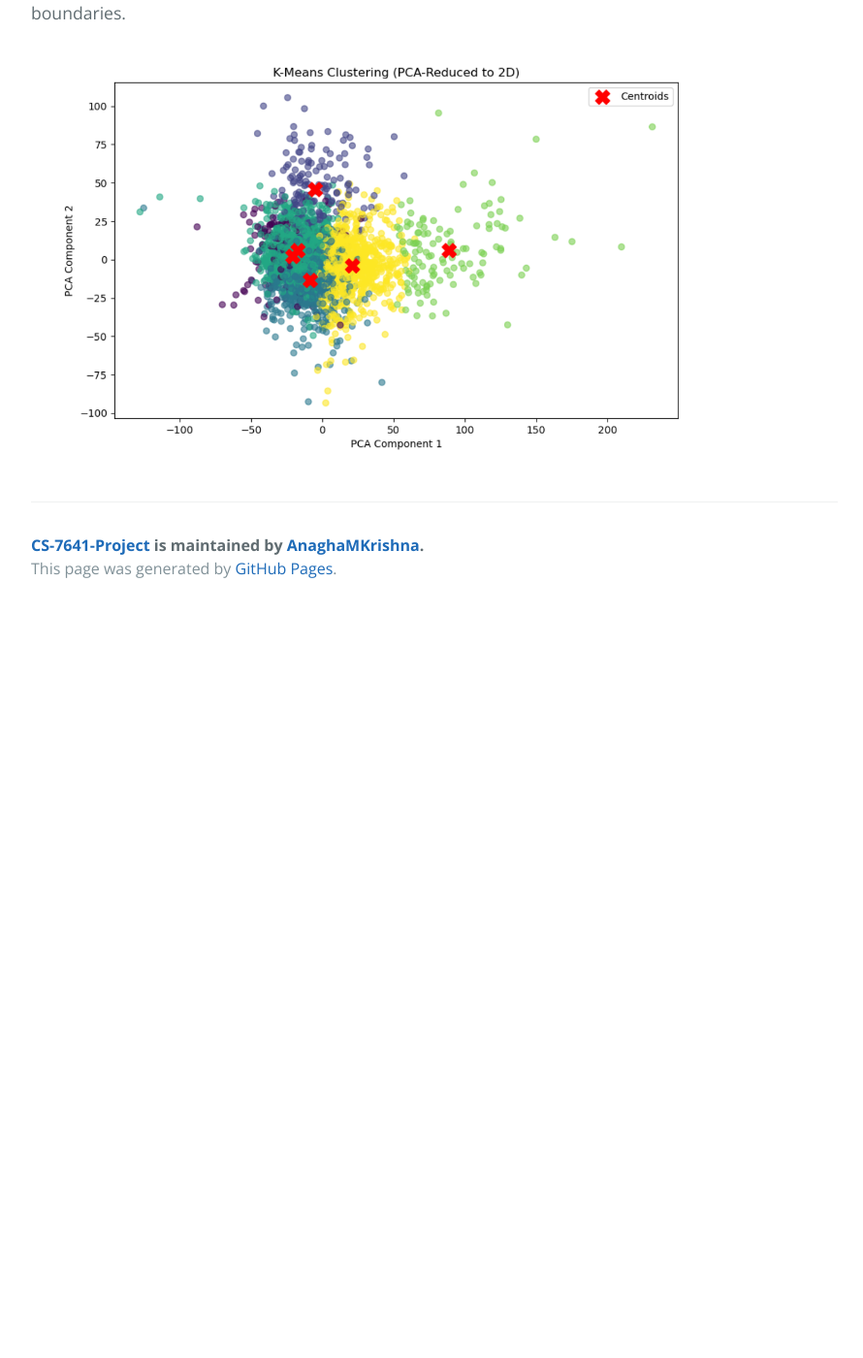
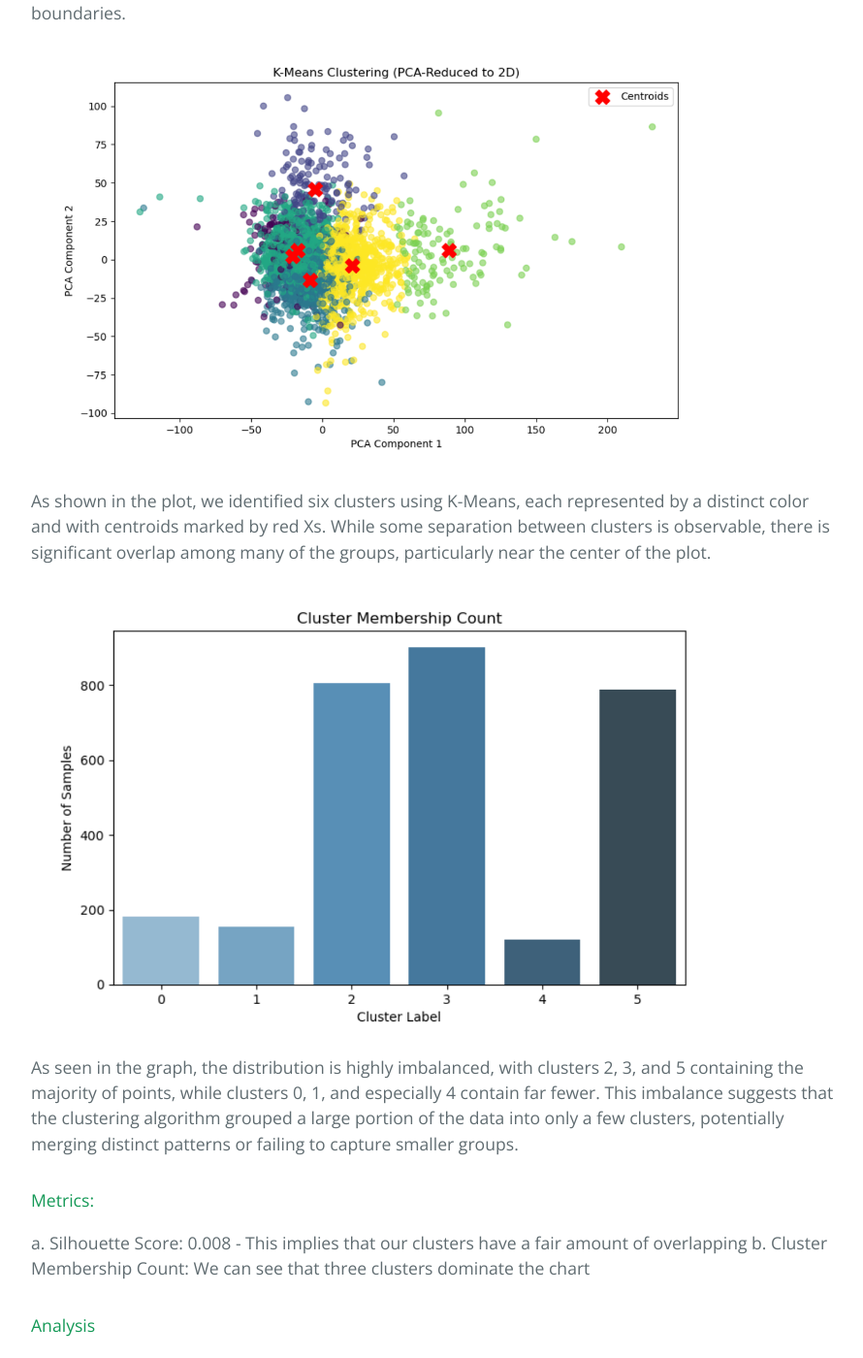
Before and after one commit to AnaghaMKrishna/CS-7641-Project, a Jekyll site: the page built from Final_Submission/final_report.md, in a window 1280 px wide and 1400 px high, scrolled down 14888 px. Shown: the whole window at 97% size, without its empty margins (192-1082 px from the left). Built offline with Jekyll 4.4.1, drawn with Linux system fonts in a browser that asks for light colours; our own code applies the rules of GitHub Pages for plain Markdown files; before the commit the page ends 15518 px from its top, so only the background shows below that; some of the changed text lies outside the part shown.

Commit message:
Adding kmeans

```diff
--- a/Final_Submission/final_report.md
+++ b/Final_Submission/final_report.md
@@ -153,3 +153,17 @@ Our visualization and metrics suggest that while our dimensionality reduction us
 Our K-Means was able to cluster into 6 different groups, however the clusters did not have distinct boundaries.
 
 <img src="Figures/K_means_visualization.png" alt="Kmeans Visualization" width="700">
+
+As shown in the plot, we identified six clusters using K-Means, each represented by a distinct color and with centroids marked by red Xs. While some separation between clusters is observable, there is significant overlap among many of the groups, particularly near the center of the plot.
+
+<img src="Figures/Cluster_member_count.png" alt="Kmeans member count" width="700">
+
+As seen in the graph, the distribution is highly imbalanced, with clusters 2, 3, and 5 containing the majority of points, while clusters 0, 1, and especially 4 contain far fewer. This imbalance suggests that the clustering algorithm grouped a large portion of the data into only a few clusters, potentially merging distinct patterns or failing to capture smaller groups.
+
+
+#### Metrics:
+a. Silhouette Score: 0.008 - This implies that our clusters have a fair amount of overlapping
+b. Cluster Membership Count: We can see that three clusters dominate the chart
+
+#### Analysis
+After scaling the feature data, we applied PCA to reduce dimensionality for visualization and then performed K-Means clustering with 6 clusters. The PCA-reduced 2D scatter plot shows that while centroids are clearly positioned, there is significant overlap among the clusters, and few visually distinct boundaries between them. The cluster membership bar chart also indicates that the clustering is imbalanced, with three clusters dominating the distribution and others containing far fewer points. This imbalance and overlap are further reflected in the overall silhouette score of 0.008, which is very close to zero, suggesting that most points lie near decision boundaries or may be misclustered. Taken together, these results suggest that the dataset does not naturally separate into well-defined clusters under K-Means, and the features may not support strong cluster structure in their current form.
```
Also changed, not shown: Final_Submission/Figures/Cluster_member_count.png (added).
